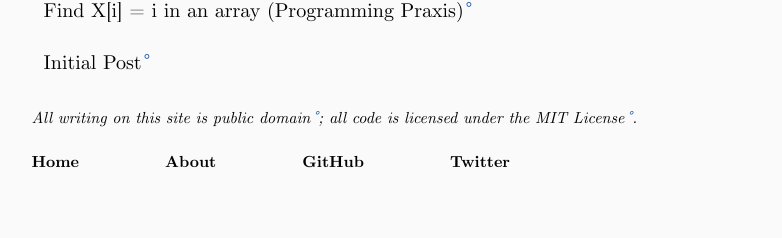
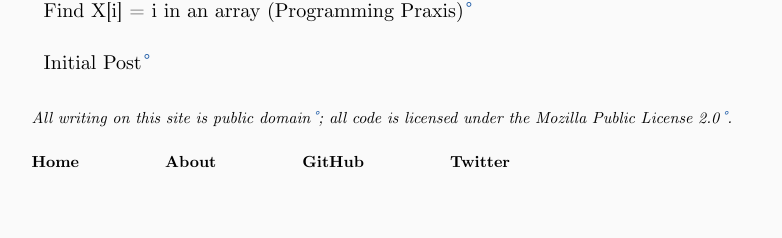
Before and after one commit to genos/genos.github.io, a Jekyll site: the page built from index.html, in a window 1280 px wide. Shown: the part 1088-1326 px from the top of the page, without its empty margins (186-968 px from the left). Built offline with Jekyll 4.4.1, drawn with Linux system fonts in a browser that asks for light colours.

Commit message:
license change

```diff
--- a/index.html
+++ b/index.html
@@ -17,5 +17,6 @@ title: Home
      href="https://creativecommons.org/publicdomain/zero/1.0/">public
      domain</a>;
    all code is licensed under the
-   <a rel="license" href="https://opensource.org/licenses/MIT">MIT License</a>.
+   <a rel="license" href="https://opensource.org/licenses/MPL-2.0">Mozilla
+     Public License 2.0</a>.
 </div>
```
Also changed, not shown: README.md.
